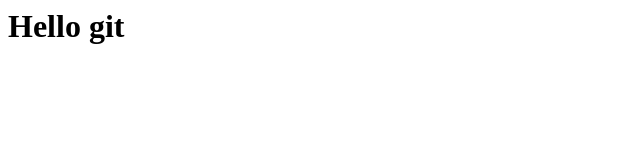
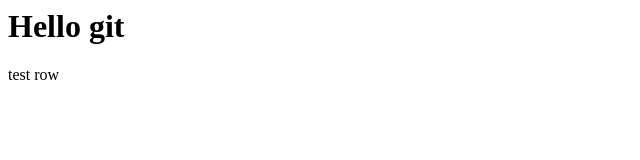
Before and after one commit to DanAutomation/TestGit, a plain HTML site: page index.html in a window 1280 px wide. Shown: the full height of the page, 0-640 px from the left. Drawn offline with Linux system fonts and the light colour scheme.

Commit message:
add 12345 in test.txt, creation index.html

```diff
--- a/index.html
+++ b/index.html
@@ -1 +1,2 @@
 <h1>Hello git</h1>
+<p>test row</p>
```
Also changed, not shown: test.txt.
